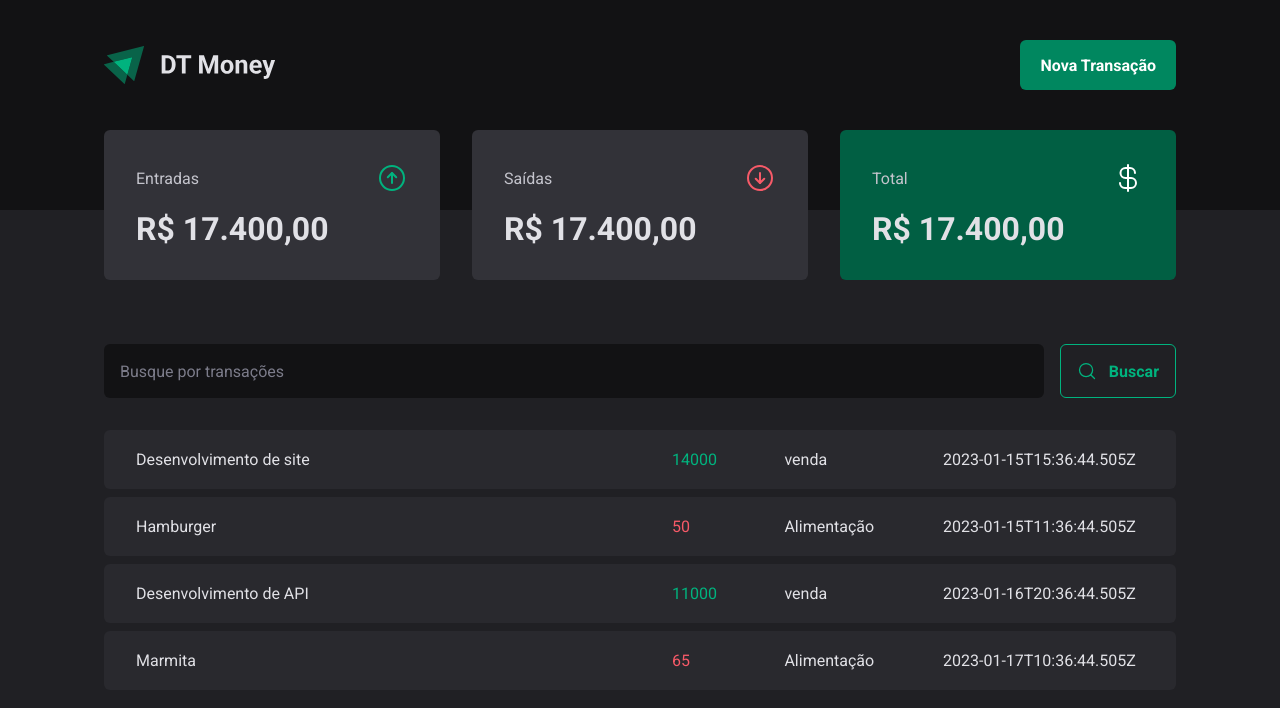
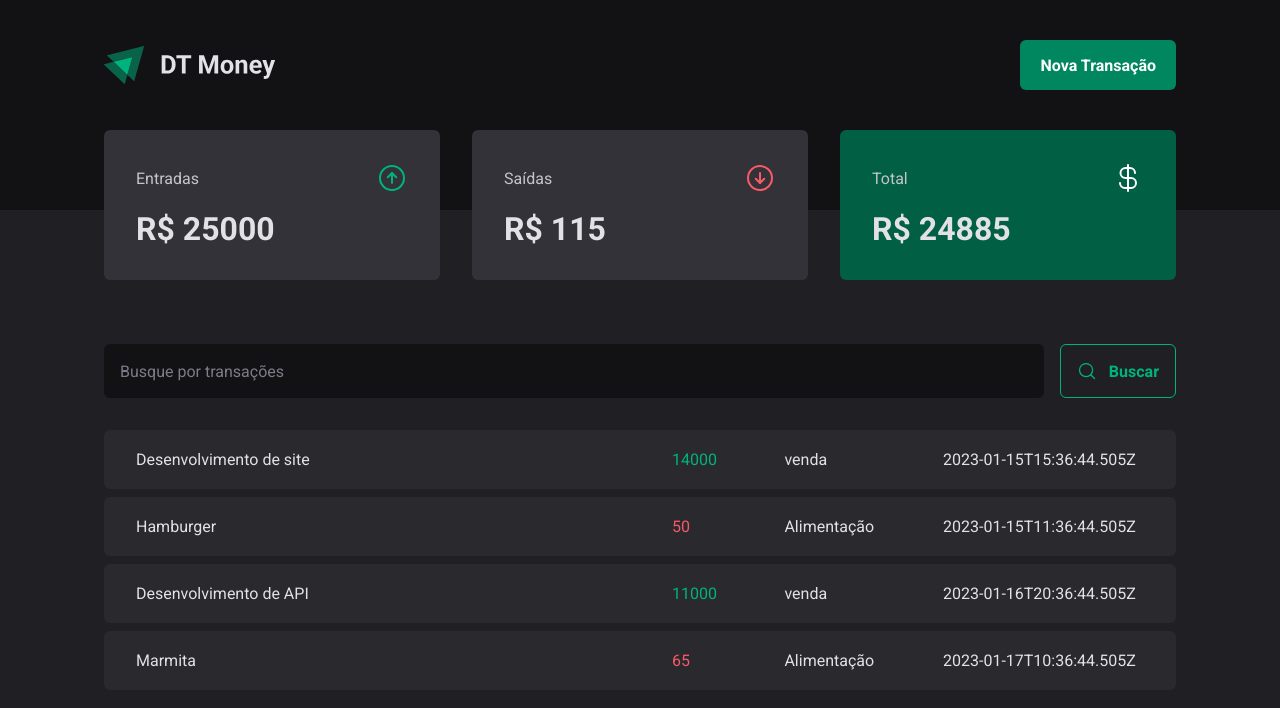
Before and after one commit to Rosangela-Nery/dt-money, a React (Vite) app: page / in a window 1280 px wide. Shown: the top 708 px of the page. Built offline with nearby package versions, Linux system fonts and the light colour scheme; data requests are answered from the project's data file.

Commit message:
Calculating transaction summary

```diff
--- a/src/components/Summary/index.tsx
+++ b/src/components/Summary/index.tsx
@@ -6,6 +6,27 @@
 export function Summary() {
   const { transactions } = useContext(TransactionsContext);
 
+  const summary = transactions.reduce((acc, transaction) => {
+    /*Se a minha transaction.type === 'income' eu vou pegar o acc.income e vou somar com o transaction.price se não, vou pegar o acc.outcome e vou somar com o transaction.price*/
+    if(transaction.type === 'income') {
+      acc.income += transaction.price;
+
+      /*Quando for uma entrada eu vou aumentar o total com o preço da transação*/
+      acc.total += transaction.price;
+    } else {
+      acc.outcome += transaction.price;
+
+            /*Quando for uma saída eu vou diminuir o total usando o preço da transação*/
+      acc.total -= transaction.price;
+    }
+    return acc;
+  }, {
+      income: 0,
+      outcome: 0,
+      total: 0
+    }
+  )
+
     return (
         <SummaryContainer>
             <SummaryCar>
@@ -13,7 +34,7 @@
                   <span>Entradas</span>
                   <ArrowCircleUp size={32} color="#00b37e" />
               </header>
-              <strong>R$ 17.400,00</strong>
+              <strong>R$ {summary.income}</strong>
             </SummaryCar>
 
             <SummaryCar>
@@ -21,7 +42,7 @@
                   <span>Saídas</span>
                   <ArrowCircleDown size={32} color="#f75a68" />
               </header>
-              <strong>R$ 17.400,00</strong>
+              <strong>R$ {summary.outcome}</strong>
             </SummaryCar>
 
             <SummaryCar variant='green'>
@@ -29,7 +50,7 @@
                   <span>Total</span>
                   <CurrencyDollar size={32} color="#fff" />
               </header>
-              <strong>R$ 17.400,00</strong>
+              <strong>R$ {summary.total}</strong>
             </SummaryCar>
         </SummaryContainer>
     )
```
